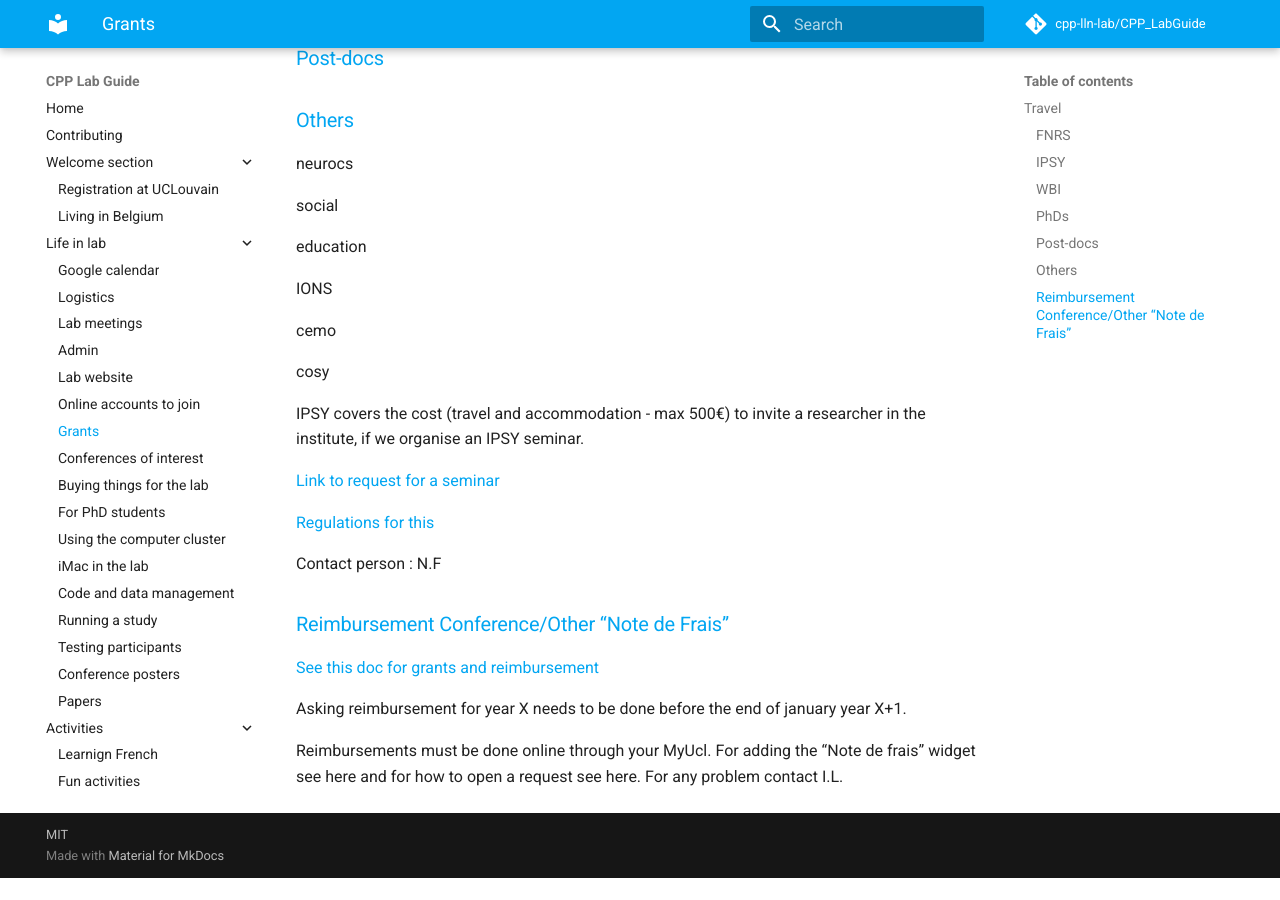
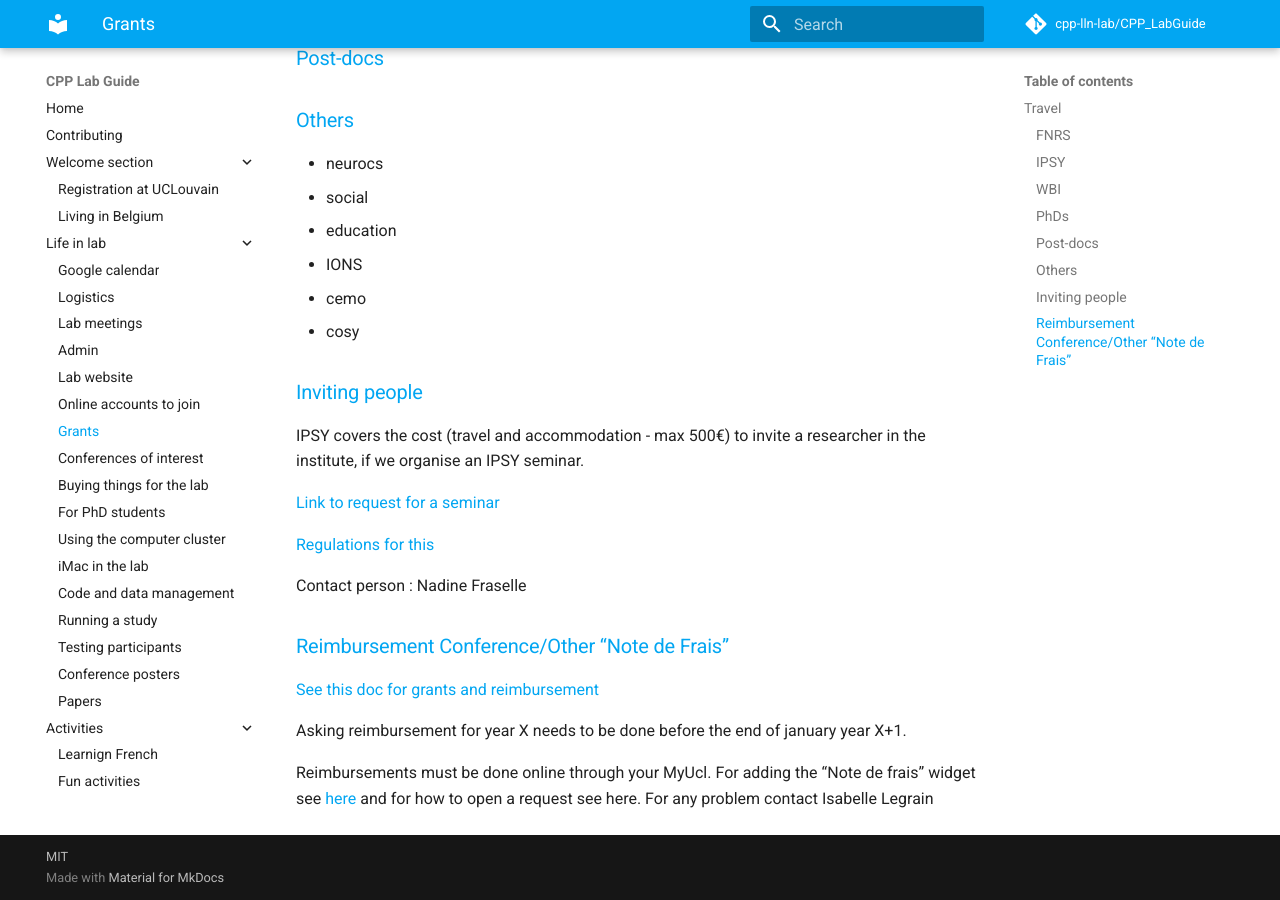
Before and after one commit to cpp-lln-lab/CPP_LabGuide, an MkDocs documentation site: the page built from doc/grants.md, in a window 1280 px wide and 900 px high, scrolled down 1160 px. Built offline with MkDocs 1.6.1 and Material for MkDocs 9.7.7, drawn with Linux system fonts in a browser that asks for light colours; comment, search, counter and statistics services are not loaded; before the commit the page ends 2038 px from its top, so only the background shows below that.

Commit message:
Apply suggestions from code review
Co-authored-by: Marco Barilari <38101692+marcobarilari@users.noreply.github.com>

```diff
--- a/doc/grants.md
+++ b/doc/grants.md
@@ -47,30 +47,30 @@ should submit one month before the conference.
 ### Post-docs
 
 ### Others
-neurocs
+- neurocs
+- social
+- education
+- IONS
+- cemo
+- cosy
 
-social
 
-education
-
-IONS
-
-cemo
-
-cosy
-
+### Inviting people
 IPSY covers the cost (travel and accommodation - max 500€) to invite a researcher in the institute, if we organise an IPSY seminar.
 
 [Link to request for a seminar](https://intranet.uclouvain.be/fr/myucl/instituts-recherche/ipsy/formulaire-de-demande-d-indemnisation-pour-l-organisation-d-un-seminaire-0.html)
 
-[Regulations for this](https://myalfresco.uclouvain.be/alfresco/service/ucl/streamDownload/workspace/SpacesStore/562d371b-5a8f-4160-8c6f-bb95034bf35f/R%C3%A8glement%20attribution%20subvention%20s%C3%A9minaire_IPSY.pdf)
+[Regulations for this](https://uclouvain.sharepoint.com/sites/ipsy/Documents%20partages/Forms/AllItems.aspx?id=%2Fsites%2Fipsy%2FDocuments%20partages%2FEntrep%C3%B4t%20Web%20IPSY%2FR%C3%A8glement%20attribution%20subvention%20s%C3%A9minaire%20IPSY%20%282%29%2Epdf&parent=%2Fsites%2Fipsy%2FDocuments%20partages%2FEntrep%C3%B4t%20Web%20IPSY)
 
-Contact person : N.F
+
+Contact person : Nadine Fraselle
+
 
 ### Reimbursement Conference/Other “Note de Frais”
 
 [See this doc for grants and reimbursement](https://docs.google.com/document/d/1ywwzlIhJvgMxXYCsDlkh61XJhQb8iqDqRmQGrsT1iRI/edit?usp=sharing)
 
+
 Asking reimbursement for year X needs to be done before the end of january year X+1.
 
-Reimbursements must be done online through your MyUcl. For adding the “Note de frais” widget see here and for how to open a request see here. For any problem contact I.L.
+Reimbursements must be done online through your MyUcl. For adding the “Note de frais” widget see [here](https://myalfresco.uclouvain.be/alfresco/service/ucl/streamDownload/workspace/SpacesStore/5787be5d-26de-404d-bbed-529b48bad96d/QUICK%20START%20GUIDE%20Widget%20SAP%20Finance_english%20version.pdf) and for how to open a request see here. For any problem contact Isabelle Legrain
```
